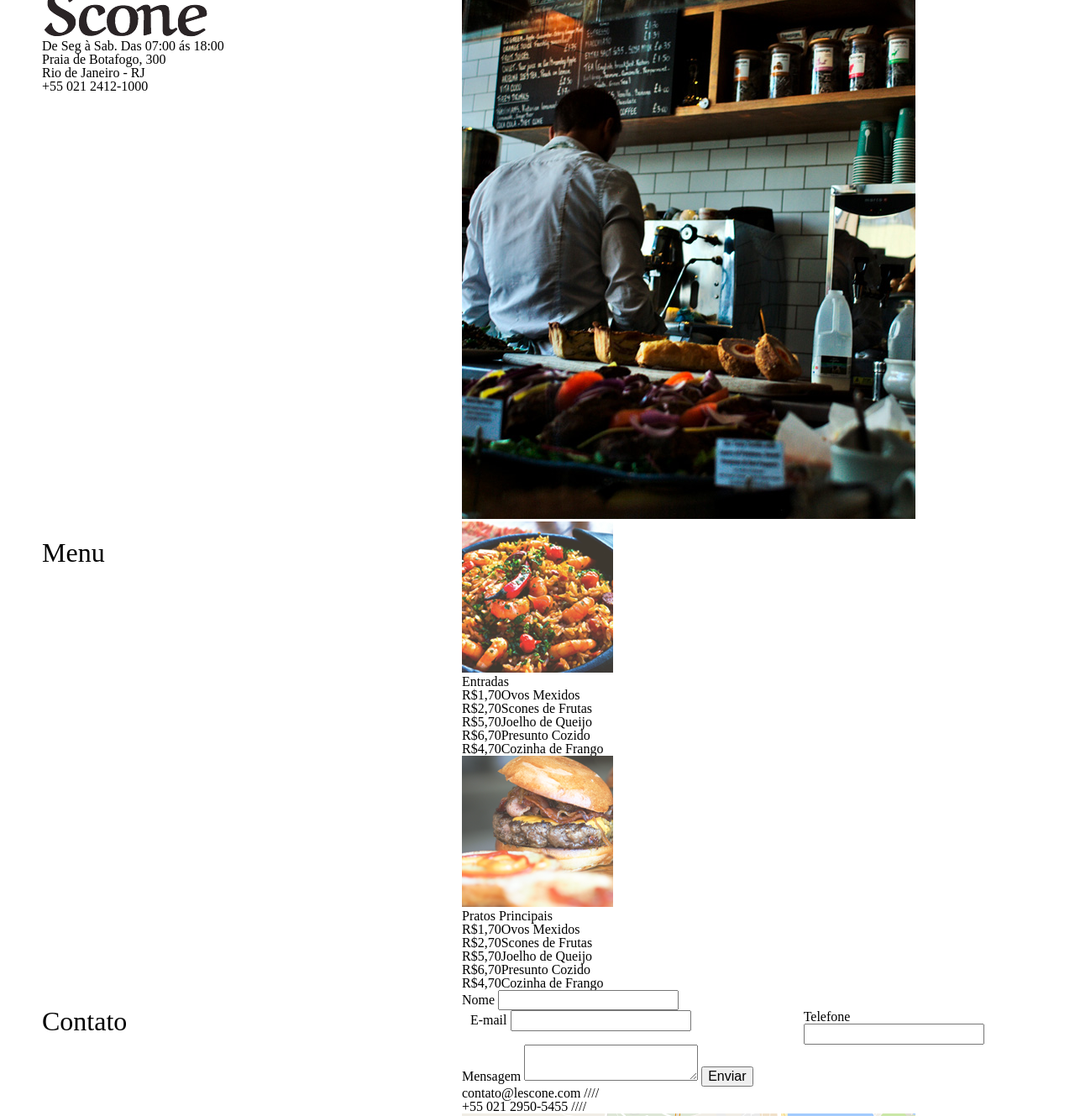
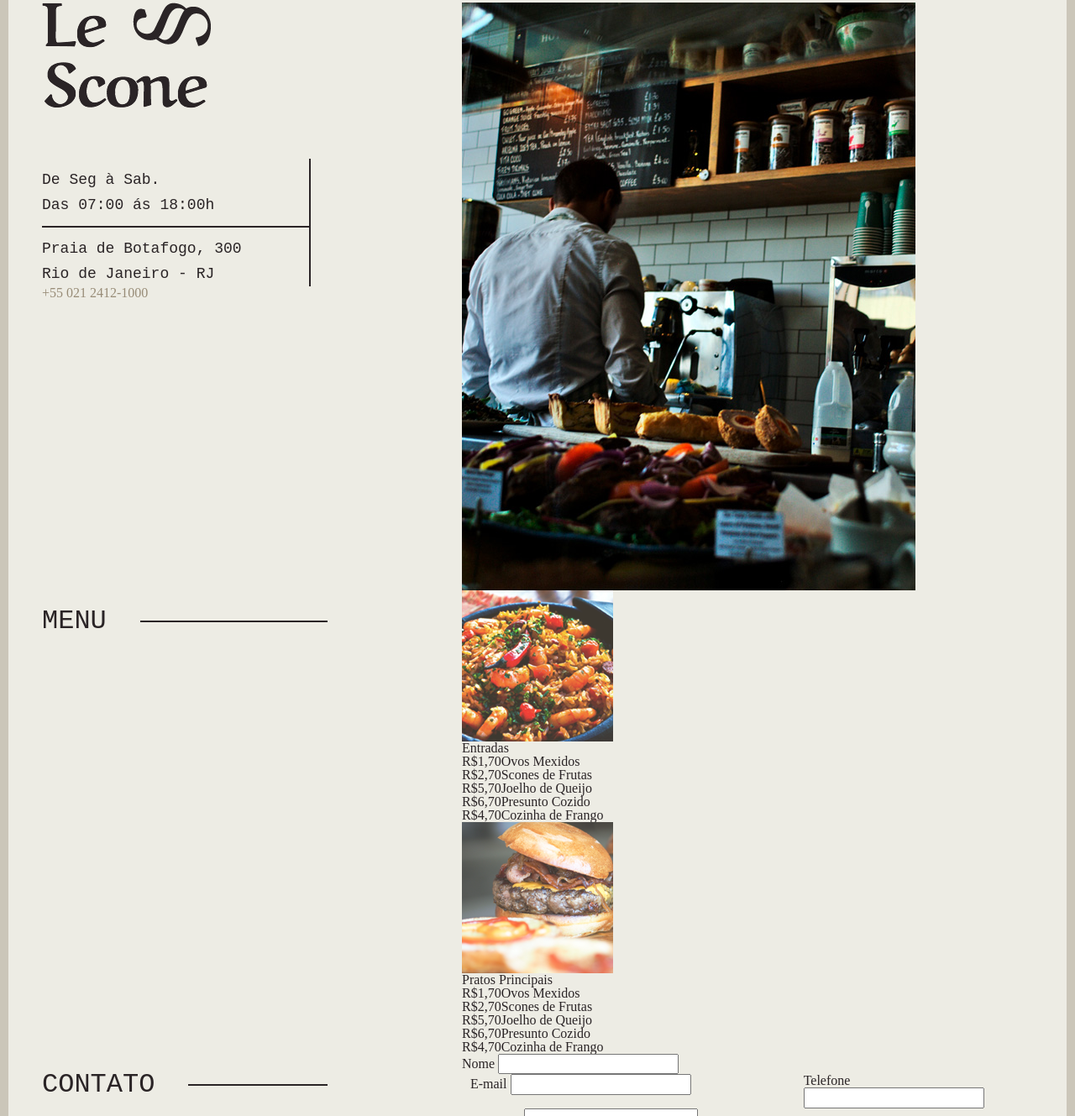
Before and after one commit to rodrigoviturino/leScone_sass, a plain HTML site: page index.html in a window 1280 px wide. Shown: the part 82-1411 px from the top of the page at 84% size. Drawn offline with Linux system fonts and the light colour scheme; a web font is replaced by a local one.

Commit message:
Adicionando arquivos do sass variaveis,geral e intro para iniciar aplicando estilo a home

```diff
--- /dev/null
+++ b/css/sass/_geral.scss
@@ -0,0 +1,34 @@
+body {
+    background-color: $bege-claro;
+    border: solid 10px $bege-medio;
+    color: $cinza;
+    @include device(s){
+        border: none;
+    }
+}
+
+img {
+    display: block;
+    max-width: 100%;
+}
+
+.titulo {
+    display: flex;
+    align-items: center;
+    text-transform: uppercase;
+    @include tipo-1(18px);
+    @include device(s){
+        margin-bottom: 40px;
+    }
+    &::after {
+        content: '';
+        display: block;
+        width: 70%;
+        background-color: $cinza;
+        height: 2px;
+        margin: 0 40px;
+        @include device(m) {
+            width: 60%;
+        }
+    }
+}
--- /dev/null
+++ b/css/sass/_intro.scss
@@ -0,0 +1,30 @@
+.intro {
+    margin-top: 75px;
+    @include device(s) {
+        margin-top: 20px;
+    }
+}
+
+.logo {
+    margin-bottom: 60px;
+}
+
+.intro-info {
+    border-right: solid 2px $cinza;
+    max-width: 320px;
+    @include tipo-1(18);
+    p {
+        padding-top: 10px;
+    }
+    p:first-child {
+        border-bottom: solid 2px $cinza;
+        padding-bottom: 10px;
+    }
+}
+
+.intro-telefone {
+    color: $bege-escuro;
+    @include device(s){
+
+    }
+}
--- /dev/null
+++ b/css/sass/_variaveis_e_mixins.scss
@@ -0,0 +1,37 @@
+// Cores
+$bege-claro: #edece4;
+$bege-medio: #cbc6b9;
+$bege-escuro: #988c77;
+$verde: #1ab912;
+$cinza: #2a2426;
+
+// Fonts
+@import url('https://fonts.googleapis.com/css?family=Aref+Ruqaa:400,700|PT+Mono');
+$fonte-1: 'PT Mono', monospace;
+$fonte-2: 'Aref Ruqaa', serif;
+
+// Função de CONVERTER PX to EM
+@function em($pixel, $contexto: 16) {
+    @return $pixel / $contexto + em;
+}
+
+// Mixins Tipografia
+@mixin tipo-1($size){
+    font-family: $fonte-1;
+    @if $size == 18 {
+        font-size: em(18);
+        line-height: em(30,18);
+    }
+}
+
+@mixin tipo-2($size) {
+    font-family: $fonte-2;
+    @if $size == 18 {
+        font-size: em(18);
+        line-height: (30,18);
+    }
+    @else if $size == 24 {
+        font-size: em(24);
+        line-height: (30,24);
+    }
+}
--- a/css/sass/style.scss
+++ b/css/sass/style.scss
@@ -1,7 +1,12 @@
+// Gerais
 @import 'reset';
 @import 'grid';
 @import 'normalize/_import-now';
+@import 'variaveis_e_mixins';
+@import 'geral';
 
+// Partls
+@import 'intro';
 
 div {
 font-family: 'PT Mono', monospace;
--- a/index.html
+++ b/index.html
@@ -6,7 +6,7 @@
 		<meta http-equiv="X-UA-Compatible" content="ie=edge">
 		<meta name="viewport" content="width=device-width, initial-scale=1.0">
 		<!-- Google Fonts -->
-		<link href="https://fonts.googleapis.com/css?family=Aref+Ruqaa|PT+Mono" rel="stylesheet">
+		<link href="https://fonts.googleapis.com/css?family=Aref+Ruqaa:400,700|PT+Mono:400" rel="stylesheet">
 		<link rel="stylesheet" href="css/style.css">
 	<title>Le Scone</title>
 </head>
@@ -16,7 +16,7 @@
 	<div class="grid-5">
 		<img src="img/lescone.png" alt="Logo" class="logo">
 		<div class="intro-info">
-			<p>De Seg à Sab. <span class="aberto">Das 07:00 ás 18:00</span></p>
+			<p>De Seg à Sab.<br> <span class="aberto">Das 07:00 ás 18:00h</span></p>
 			<p>Praia de Botafogo, 300<br>Rio de Janeiro - RJ</p>
 		</div>
 		<p class="intro-telefone">+55 021 2412-1000</p>
```
Also changed, not shown: css/style.css.
